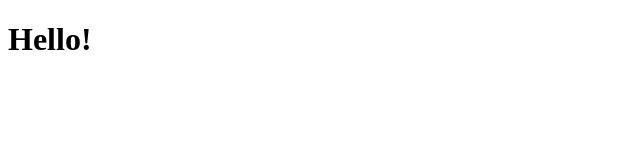
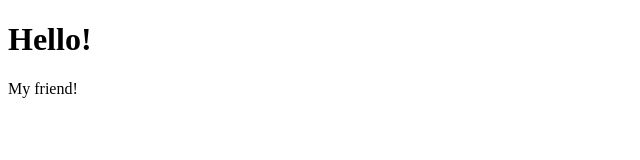
Before and after one commit to WebHeroSchool/exampleGa, a plain HTML site: page index.html in a window 1280 px wide. Shown: the full height of the page, 0-640 px from the left. Drawn offline with Linux system fonts and the light colour scheme.

Commit message:
new text2 index.html

```diff
--- a/index.html
+++ b/index.html
@@ -7,5 +7,6 @@
 </head>
 <body>
     <h1> Hello!</h1>
+    <p> My friend!</p>
 </body>
 </html>
```
